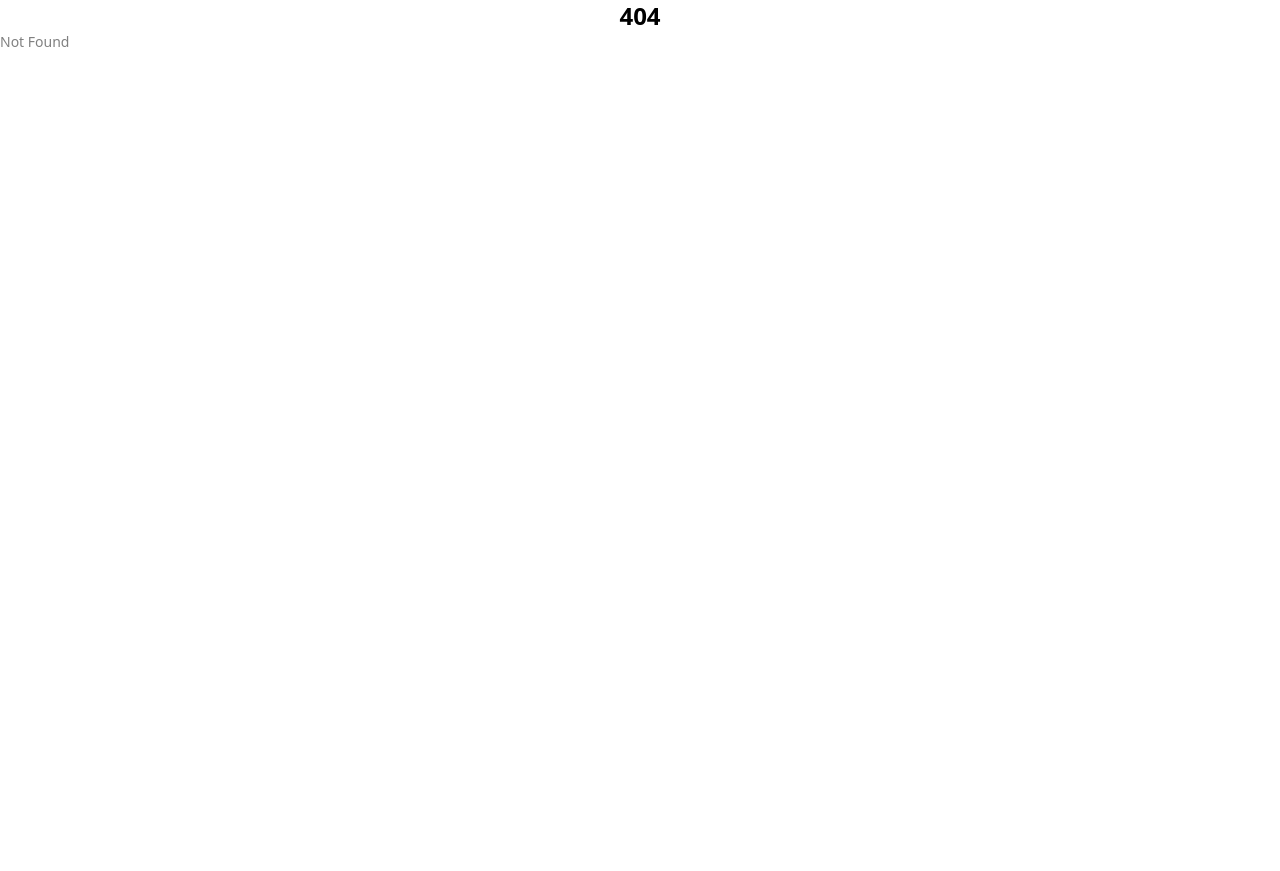
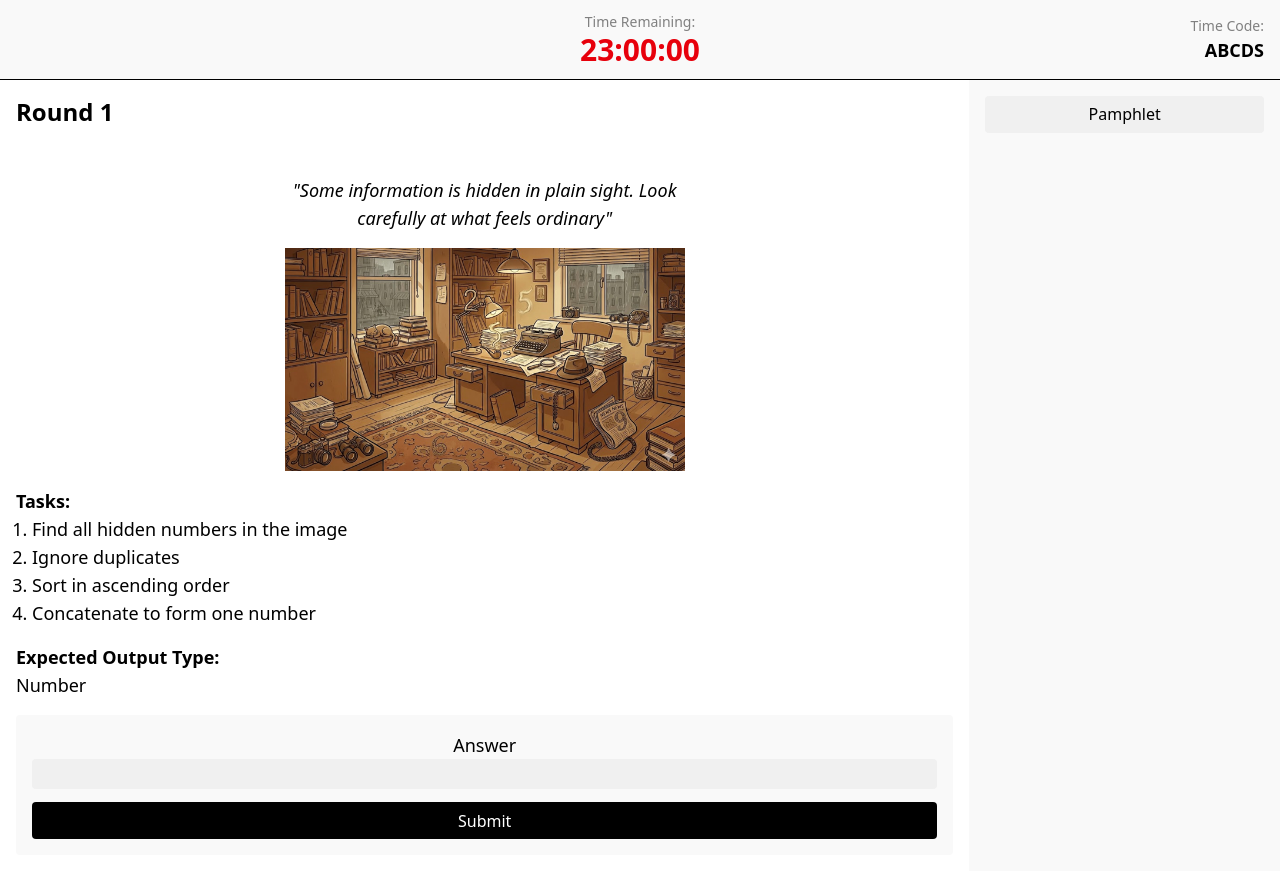
Before and after one commit to nearHaan/localhost-escape-room, a SvelteKit app: page /escape-room in a window 1280 px wide. Before the commit this address had no page. Before the commit the page ends 800 px from the top, so only its background shows below. Built offline with nearby package versions, Linux system fonts and the light colour scheme.

Commit message:
base game design

```diff
--- /dev/null
+++ b/src/routes/+page.server.ts
@@ -0,0 +1,25 @@
+import { fail, redirect } from '@sveltejs/kit';
+import type { Actions } from './$types';
+
+export const actions = {
+	login: async ({ request }) => {
+		const data = await request.formData();
+		const teamCode = data.get('team-code') as unknown as string;
+		const accessCode = data.get('access-code');
+
+		if (teamCode === '' || teamCode === null) {
+			return fail(400, { teamCode, missing: true });
+		}
+
+		if (teamCode !== 'abcd') {
+			return fail(400, { teamCode, incorrect: true });
+		}
+
+		if (accessCode !== '123') {
+			return fail(400, { teamCode, incorrect: true });
+		}
+
+		redirect(303, '/escape-room');
+		// return { success: true };
+	}
+} satisfies Actions;
--- a/src/routes/+page.svelte
+++ b/src/routes/+page.svelte
@@ -1,16 +1,20 @@
 <script lang="ts">
-	//
+	import type { PageProps } from './$types';
+
+	let { form }: PageProps = $props();
 </script>
 
 <div class="flex h-screen w-screen flex-col items-center p-x">
 	<h1>Escape Room</h1>
-	<div class="flex h-full items-center">
+	<form class="flex h-full flex-col justify-center" method="POST" action="?/login">
+		{#if form?.missing}<p class="error">Team Code required</p>{/if}
+		{#if form?.incorrect}<p class="error">Invalid credentials!</p>{/if}
 		<div class="flex flex-col rounded bg-light-grey p-xs">
 			<p>Team Code</p>
-			<input class="input-primary mb-xxs" />
+			<input type="text" name="team-code" class="input-primary mb-xxs" />
 			<p>Access Code</p>
-			<input class="input-primary mb-xxs" />
+			<input type="text" name="access-code" class="input-primary mb-xxs" />
 			<button class="btn-primary">Start</button>
 		</div>
-	</div>
+	</form>
 </div>
--- /dev/null
+++ b/src/routes/escape-room/+layout.svelte
@@ -0,0 +1,17 @@
+<script lang="ts">
+	let { children } = $props();
+</script>
+
+<div class="flex h-screen w-screen flex-col">
+	<header class="relative flex h-20 items-center justify-center border-b bg-light-grey">
+		<div class="flex flex-col items-center p-x">
+			<p>Time Remaining:</p>
+			<p class="timer-text">23:00:00</p>
+		</div>
+		<div class="absolute right-0 flex flex-col items-end justify-start p-x">
+			<p>Time Code:</p>
+			<p class="body-title">ABCDS</p>
+		</div>
+	</header>
+	{@render children?.()}
+</div>
--- /dev/null
+++ b/src/routes/escape-room/+page.svelte
@@ -0,0 +1,33 @@
+<div class="flex h-full w-full">
+	<div class="relative flex w-full flex-col items-center">
+		<div class="sticky top-0 right-0 w-full bg-white p-x">
+			<h1 class="text-left">Round 1</h1>
+		</div>
+		<div class="flex w-full flex-col items-center overflow-x-hidden overflow-y-auto p-x">
+			<p class="message-hint my-x max-w-100">
+				"Some information is hidden in plain sight. Look carefully at what feels ordinary"
+			</p>
+			<!-- svelte-ignore a11y_img_redundant_alt -->
+			<img class="max-w-100" alt="clue-image" src="/round-img/round-1.png" />
+			<div class="mt-x w-full">
+				<p class="body-title">Tasks:</p>
+				<ul class="body ml-x list-decimal">
+					<li>Find all hidden numbers in the image</li>
+					<li>Ignore duplicates</li>
+					<li>Sort in ascending order</li>
+					<li>Concatenate to form one number</li>
+				</ul>
+				<p class="body-title mt-x">Expected Output Type:</p>
+				<p class="body">Number</p>
+			</div>
+			<div class="mt-x flex w-full flex-col items-center rounded bg-light-grey p-x">
+				<p class="body">Answer</p>
+				<input type="text" class="input-primary" />
+				<button class="btn-primary mt-xs">Submit</button>
+			</div>
+		</div>
+	</div>
+	<div class="w-100 bg-light-grey p-x">
+		<button class="btn-secondary">Pamphlet</button>
+	</div>
+</div>
--- a/src/routes/layout.css
+++ b/src/routes/layout.css
@@ -24,10 +24,34 @@
 
 @layer utilities {
 	.btn-primary {
-		@apply w-full rounded bg-black p-xxxs text-white;
+		@apply w-full cursor-pointer rounded bg-black p-xxxs text-white;
+	}
+
+	.btn-secondary {
+		@apply w-full cursor-pointer rounded bg-grey p-xxxs text-black;
 	}
 
 	.input-primary {
-		@apply rounded-sm bg-grey px-xxxs py-xxxxs text-black;
+		@apply w-full rounded-sm bg-grey px-xxxs py-xxxxs text-black;
+	}
+
+	.timer-text {
+		@apply text-3xl font-bold text-red-600;
+	}
+
+	.body-title {
+		@apply text-lg font-bold text-black;
+	}
+
+	.body {
+		@apply text-lg text-black;
+	}
+
+	.message-hint {
+		@apply text-center text-lg text-black italic;
+	}
+
+	.error {
+		@apply my-xxxs rounded bg-red-100 px-xxs py-xxxs text-red-500;
 	}
 }
```
Also changed, not shown: static/round-img/round-1.png (added).
